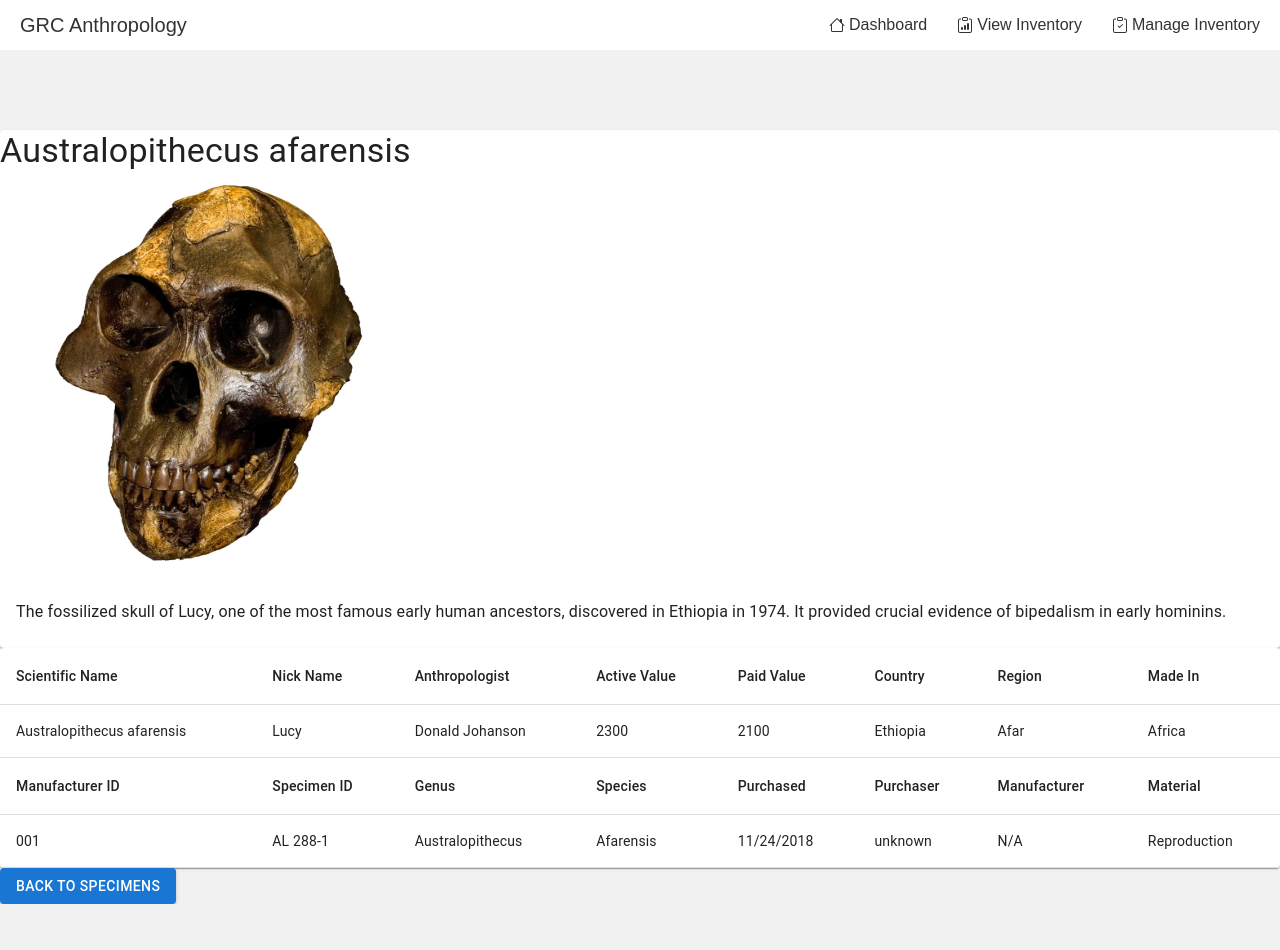
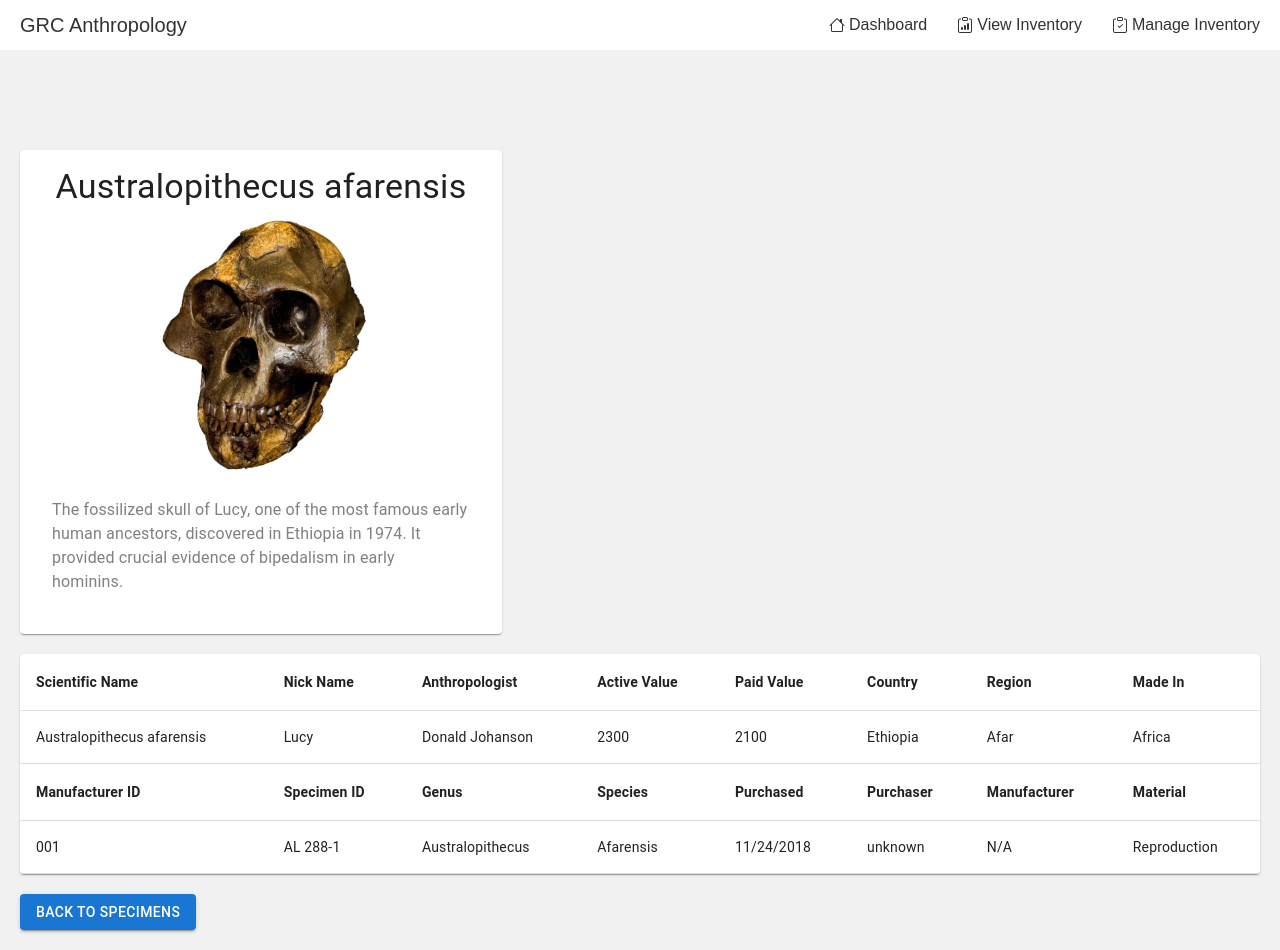
Before and after one commit to brandonviorato/anthropologyInventory, a React (Vite) app in the folder frontend/: page /specimen/1 in a window 1280 px wide. Before the commit the page ends 904 px from the top, so only its background shows below. Built offline with nearby package versions, Linux system fonts and the light colour scheme; a web font is replaced by a local one.

Commit message:
Added css for Sdetail page

```diff
--- a/frontend/src/index.css
+++ b/frontend/src/index.css
@@ -416,3 +416,47 @@ body {
       padding: 10px 15px;
     }
   }
+
+
+
+  /* SpecimenDetail
+========================================================================== */
+
+.sd-container {
+    padding: 20px;
+  }
+
+  .sd-card {
+    max-width: 450px;
+    padding: 16px;
+    margin-bottom: 10px;
+    display: flex;
+    flex-direction: column;
+    align-items: center;
+  }
+
+
+  .sd-img {
+    max-width: 60%;
+    height: auto;
+  }
+
+  .sd-desc {
+    color: gray;
+  }
+
+  .sd-table-container {
+
+    margin-top: 20px;
+
+    display: block;
+    margin-bottom: 20px;
+  }
+
+  .sd-back-btn {
+    margin-top: 10px;
+    padding: 8px 16px;
+  }
+  .sd-table-container .sd-table-bold {
+    font-weight: bold;
+  }
```
